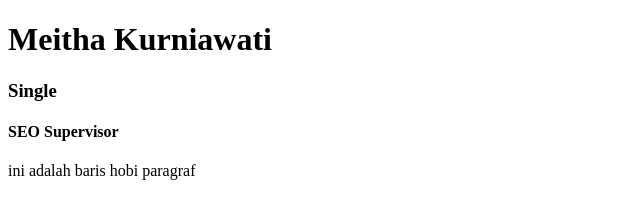
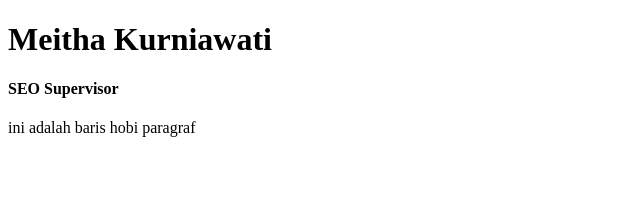
Before and after one commit to dramallama14/gitbasic_binar, a plain HTML site: page index.html in a window 1280 px wide. Shown: the whole page, without its empty margins (0-640 px from the left). Drawn offline with Linux system fonts and the light colour scheme.

Commit message:
remove status

```diff
--- a/index.html
+++ b/index.html
@@ -9,7 +9,7 @@
 <body>
     <h1>Meitha Kurniawati</h1>
 
-    <h3>Single</h3>
+
     <h4>SEO Supervisor</h4>
     <p>ini adalah baris hobi paragraf</p>
 </body>
```
